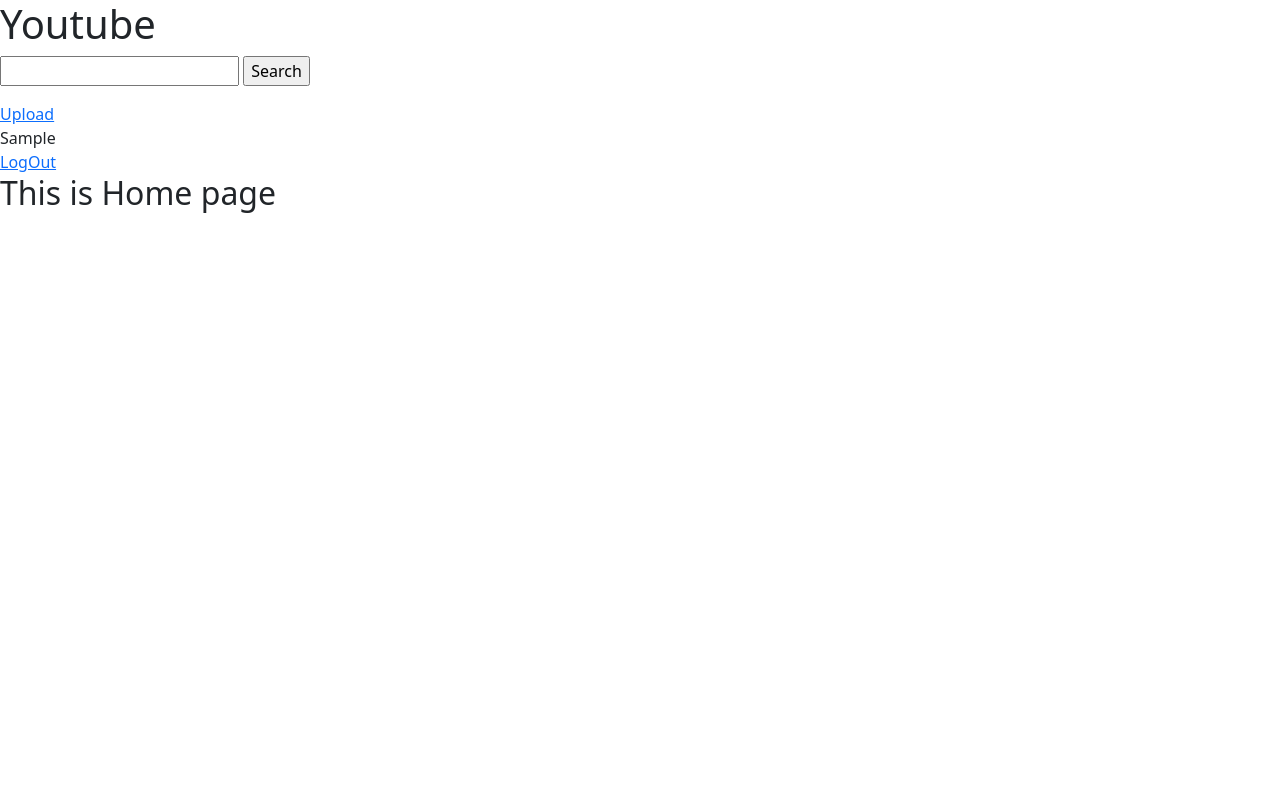
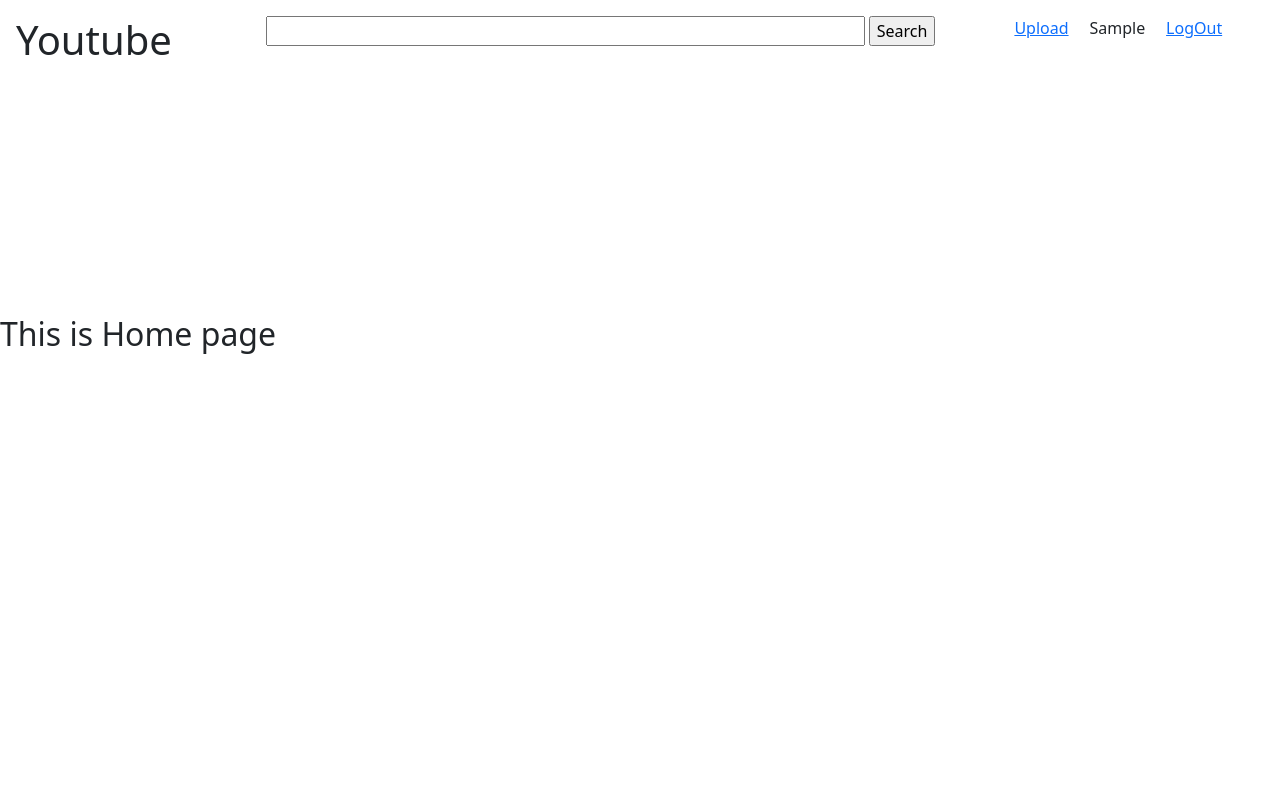
Before and after one commit to DixitSom/Youtube, a Django app: page / in a window 1280 px wide. Run offline with Django 3.2, Linux system fonts and the light colour scheme; the visitor is signed in with stand-in values (Sample User, id 1).

Commit message:
Nav Bar Fixed

```diff
--- a/Youtube/main/static/css/main.css
+++ b/Youtube/main/static/css/main.css
@@ -1,3 +1,26 @@
+
+body {
+    display: grid;
+    row-gap: 1em;
+}
+
+/* NAv bar is here */
+.nav {
+    padding: 1em;
+    display: grid;
+    grid-template-columns: 1fr 3fr 1fr;
+}
+
+#search {
+    width: 80%
+}
+
+.nav div.other-stuff {
+    display: grid;
+    grid-template-columns: auto auto auto auto;
+}
+
+/* Nav bar Ends here */
 
 .form {
     display: grid;
--- a/Youtube/main/templates/base.html
+++ b/Youtube/main/templates/base.html
@@ -19,15 +19,11 @@
 
     <!-- Header Starts From here -->
     <div class="header">
-        <div class="nav-bar">
+        <div class="nav">
 
             <!-- Youtube Logo will be here -->
             <div class="logo">
                 <img src="" alt="">
-            </div>
-
-            <!-- This heading -->
-            <div class="heading">
                 <h1>Youtube</h1>
             </div>
 
@@ -39,7 +35,7 @@
                 </form>
             </div>
 
-
+            <div class="other-stuff">
                 {% if request.user.is_authenticated %}
 
                 <!-- Upload Video Button is here -->
@@ -63,9 +59,7 @@
                     <a href="{% url 'login'%}">Login</a>
                 </div>
                 {% endif %}
-
-
-
+            </div>
 
         </div>
     </div>
```
Lines whose indentation alone changed are shown as unchanged.
